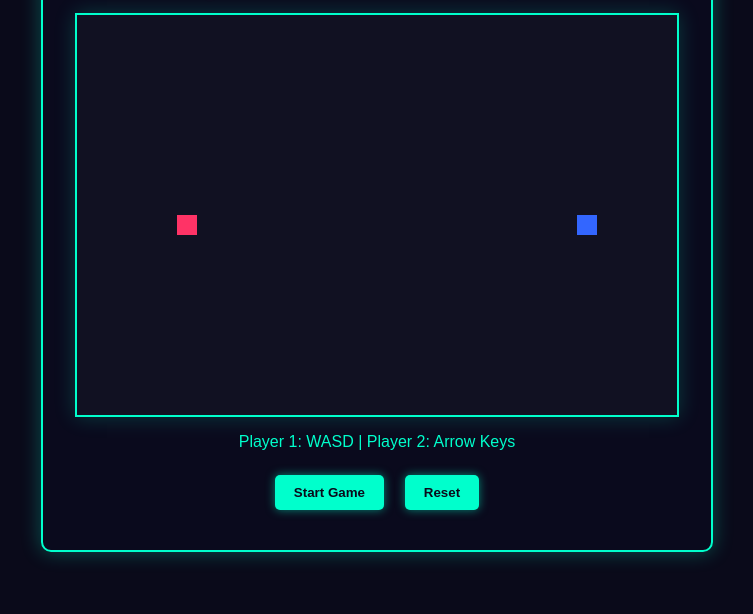
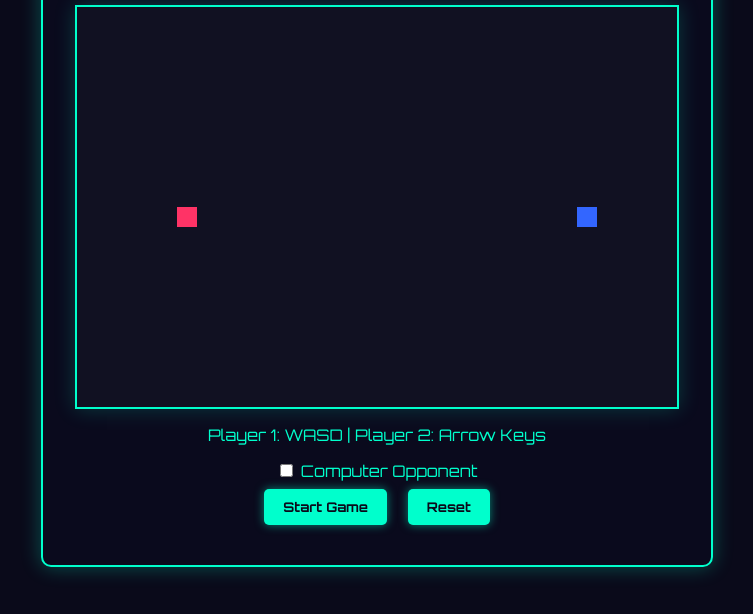
Before and after one commit to waleed170/tron, a plain HTML site: page index.html in a window 1280 px wide. Shown: the part 184-798 px from the top of the page, without its empty margins (263-1016 px from the left). Drawn offline with Linux system fonts and the light colour scheme.

Commit message:
Update index.html

```diff
--- a/index.html
+++ b/index.html
@@ -5,6 +5,7 @@
     <meta name="viewport" content="width=device-width, initial-scale=1.0">
     <title>Tron Lightcycle Game</title>
     <link rel="stylesheet" href="styles.css">
+    <link href="https://fonts.googleapis.com/css2?family=Orbitron:wght@400;700&display=swap" rel="stylesheet">
 </head>
 <body>
     <div class="game-container">
@@ -16,6 +17,13 @@
         <canvas id="gameCanvas" width="600" height="400"></canvas>
         <div class="controls">
             <p>Player 1: WASD | Player 2: Arrow Keys</p>
+            <div class="game-mode">
+                <label class="switch">
+                    <input type="checkbox" id="computerMode">
+                    <span class="slider"></span>
+                </label>
+                <span>Computer Opponent</span>
+            </div>
             <button id="startBtn">Start Game</button>
             <button id="resetBtn">Reset</button>
         </div>
```
